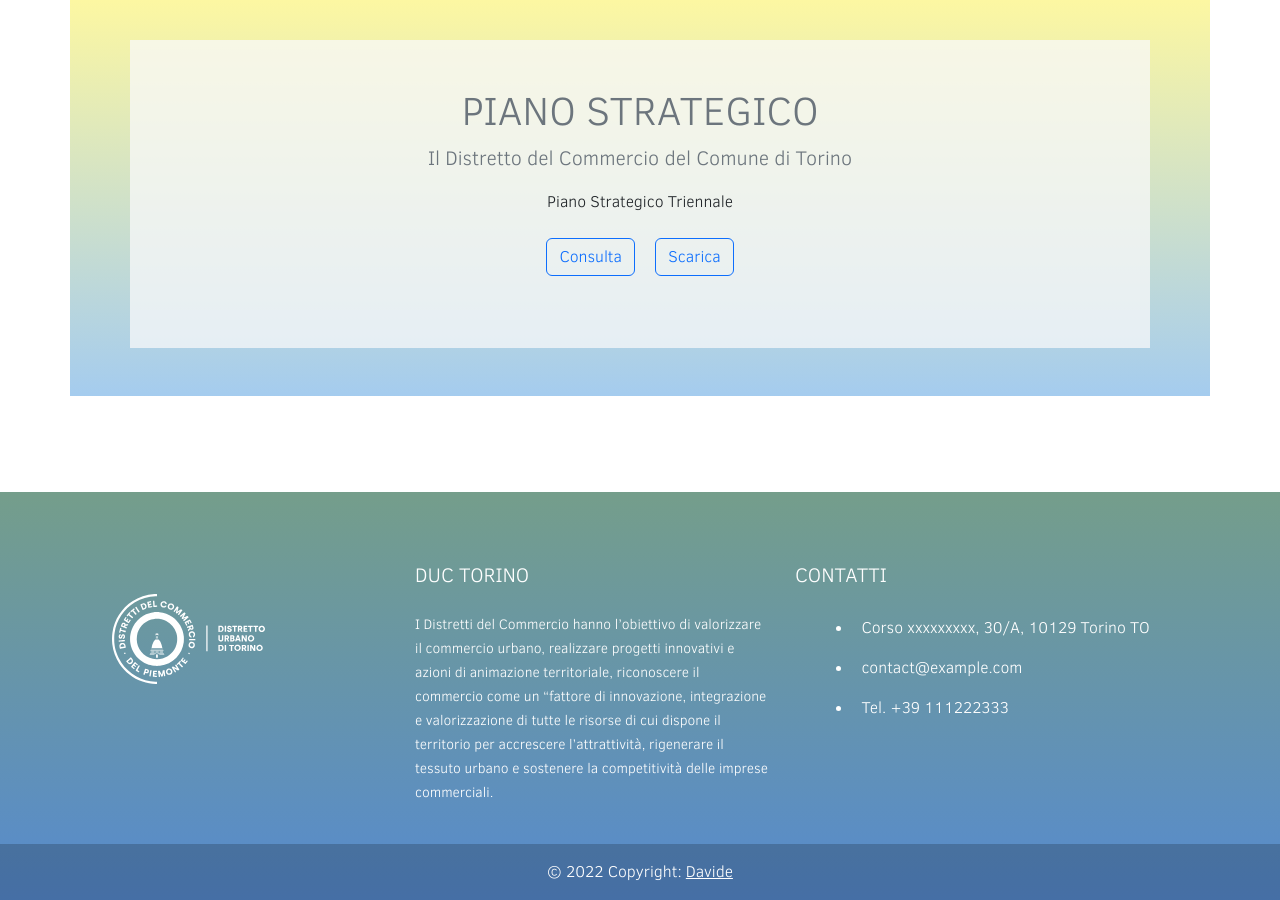
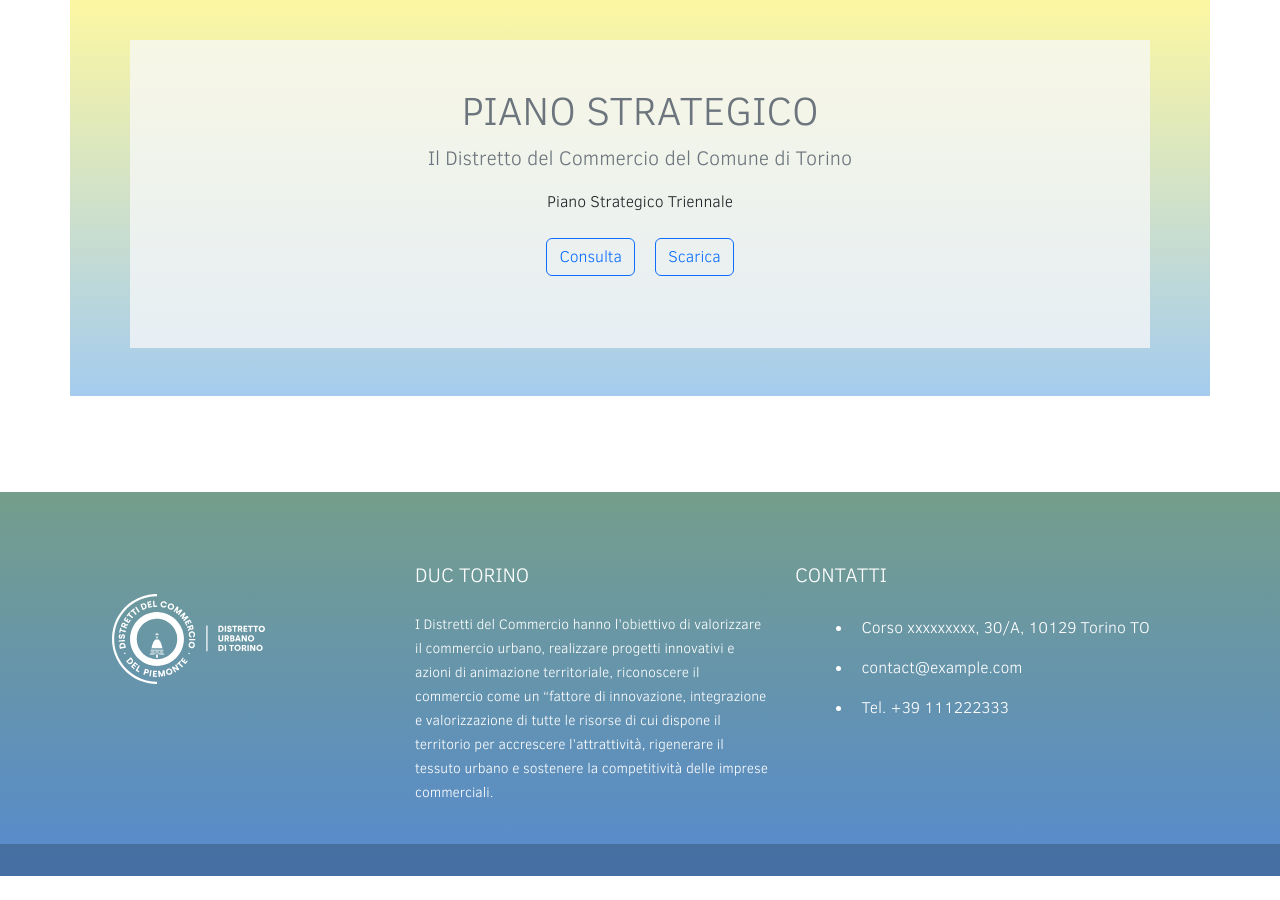
Before and after one commit to duz9/duc-torino, a Jekyll site: the page built from index.html, in a window 1280 px wide and 900 px high, scrolled down 2245 px. Built offline with Jekyll 4.4.1, drawn with Linux system fonts in a browser that asks for light colours; after the commit the page ends 3121 px from its top, so only the background shows below that.

Commit message:
remove copyright

```diff
--- a/_includes/footer.html
+++ b/_includes/footer.html
@@ -32,7 +32,5 @@
       </div>
     </div>
     <div class="text-center p-3" style="background-color: rgba(0, 0, 0, 0.2);">
-      © 2022 Copyright:
-      <a class="text-white" href="#">Davide</a>
     </div>
   </footer>
```
